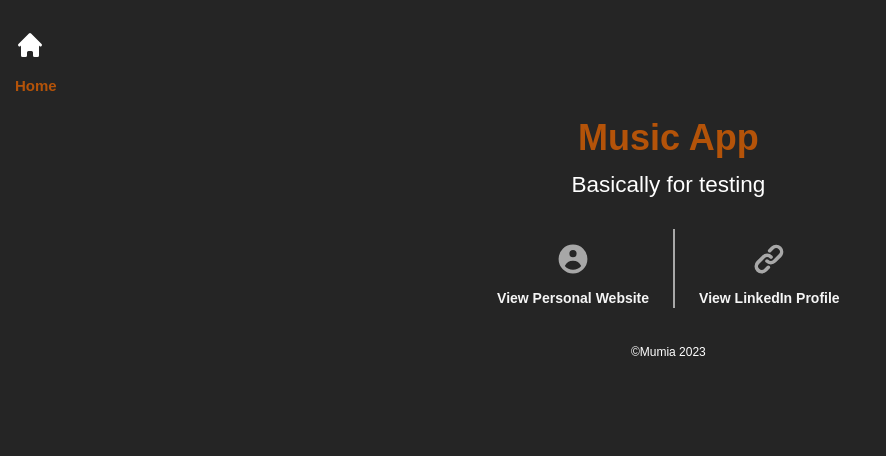
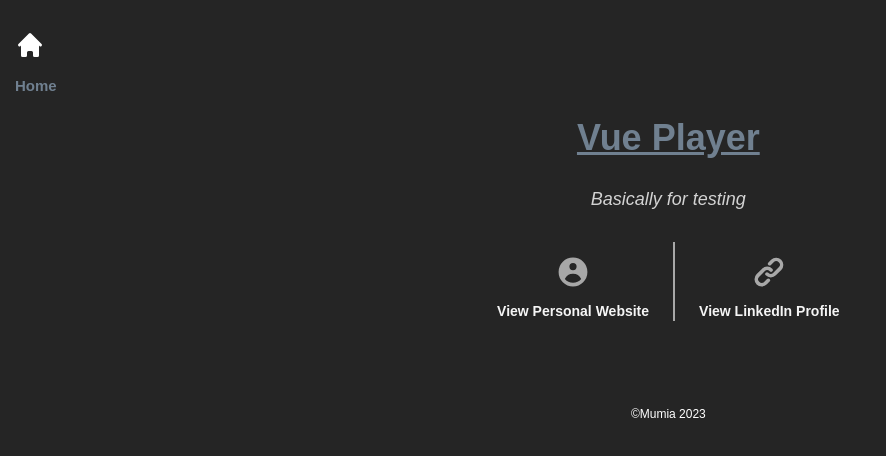
Before and after one commit to muderick/vueplayer, a Vue app: page /about in a window 1280 px wide. Shown: the top 456 px of the page, without its empty margins (0-886 px from the left). Built offline with nearby package versions, Linux system fonts and the light colour scheme.

Commit message:
Navigation update

```diff
--- a/src/components/Navbar.vue
+++ b/src/components/Navbar.vue
@@ -1,20 +1,22 @@
 <template>
   <div class="musicnoteicon-div p-2 py-5 pl-8 text-white sm_m-auto">
-    <router-link to="/">
+    <router-view to="/">
       <MusicNoteIcon
         class="musicnote-icon h-10 w-5 text-white"
         :class="active"
         @click="toggleActive"
       />Playlist
-    </router-link>
+    </router-view>
   </div>
   <div class="about-div p-2 pl-8 text-white sm_m-auto">
+    <keep-alive>
       <router-link to="/about">
         <InformationCircleIcon
           v-show="!isHidden"
           class="informationcircle-icon h-10 w-5 text-white"
         />About
       </router-link>
+    </keep-alive>
   </div>
 </template>
 
--- a/src/views/About.vue
+++ b/src/views/About.vue
@@ -1,32 +1,51 @@
 <template>
   <div id="about" class="h-screen bg-gray-300 flex flex-row">
     <div class="flex pt-5 pl-5">
-      <a href="/" @mouseover="hover = true" @mouseleave="hover = false">
-        <HomeIcon v-if="hover" class="text-yellow-700 h-20 w-10" />
+      <a
+        href="https://muderick.github.io/vueplayer/"
+        @mouseover="hover = true"
+        @mouseleave="hover = false"
+      >
+        <HomeIcon v-if="hover" style="color: slategrey" class="h-20 w-10" />
         <HomeIcon v-else class="text-white h-20 w-10" />
         <span v-if="hover" class="text-white text-xl font-bold">Home</span>
-        <span v-else class="text-yellow-700 text-xl font-bold">Home</span>
+        <span v-else style="color: slategrey" class="text-xl font-bold"
+          >Home</span
+        >
       </a>
     </div>
     <div class="justify-around w-full text-center pt-40">
       <div>
-        <h1 class="text-5xl mb-5 text-yellow-700 font-bold">Music App</h1>
-        <h5 class="text-white text-3xl mb-5">Basically for testing</h5>
+        <h1 style="color: slategrey" class="text-5xl mb-5 font-bold underline">
+          Vue Player
+        </h1>
+        <br />
+        <h5 class="text-white text-2xl opacity-80 italic mb-5">Basically for testing</h5>
         <br />
         <div class="profile-section">
-          <a class="profile profile-left" href="https://muderick.github.io" target="_blank" rel="noopener noreferrer">
+          <a
+            class="profile profile-left"
+            href="https://muderick.github.io"
+            target="_blank"
+            rel="noopener noreferrer"
+          >
             <UserCircleIcon class="user-icon m-auto h-10 w-5" />
             <h3>View Personal Website</h3>
           </a>
-          <div class="divider">
-          </div>
-          <a class="profile" href="https://www.linkedin.com/in/mumia-derick/" target="_blank" rel="noopener noreferrer">
+          <div class="divider"></div>
+          <a
+            class="profile"
+            href="https://www.linkedin.com/in/mumia-derick/"
+            target="_blank"
+            rel="noopener noreferrer"
+          >
             <LinkIcon class="link-icon m-auto h-10 w-5" />
             <h3>View LinkedIn Profile</h3>
           </a>
         </div>
         <br />
         <br />
+        <br /><br /><br />
         <footer class="text-white text-xl">
           <small><span>&copy;</span>Mumia {{ currentDate() }}</small>
         </footer>
@@ -76,6 +95,13 @@ export default {
   color: whitesmoke;
 }
 
+.profile:hover {
+  text-decoration: underline;
+}
+
+.profile > h3:hover {
+  color: hsla(0, 0%, 100%, 0.6);
+}
 
 .user-icon,
 .link-icon {
--- a/src/views/Home.vue
+++ b/src/views/Home.vue
@@ -32,7 +32,9 @@
       class="content h-content flex lg:gap-10 md:gap-5 pt-4"
     >
       <div class="nav mt-12 gap-2 bg-transparent w-28 flex-row rounded-r">
-        <Navbar />
+        <keep-alive>
+          <Navbar />
+        </keep-alive>
       </div>
       <!-- SHOW THE CURRENT MUSIC PLAYING AND IMAGE -->
       <div
@@ -289,7 +291,7 @@ export default {
       waveClass: null,
       current: {},
       index: 0,
-      isPlaying: false,
+      isPlaying: null,
       isCurrent: false,
       isRandom: false,
       isMuted: false,
@@ -483,7 +485,6 @@ export default {
     updateTimer = setInterval(this.setUpdate, 1000);
 
     this.player.addEventListener("ended", this.nextSong);
-    //this.reload();
   },
 
   created() {
```
Lines whose indentation alone changed are shown as unchanged.
